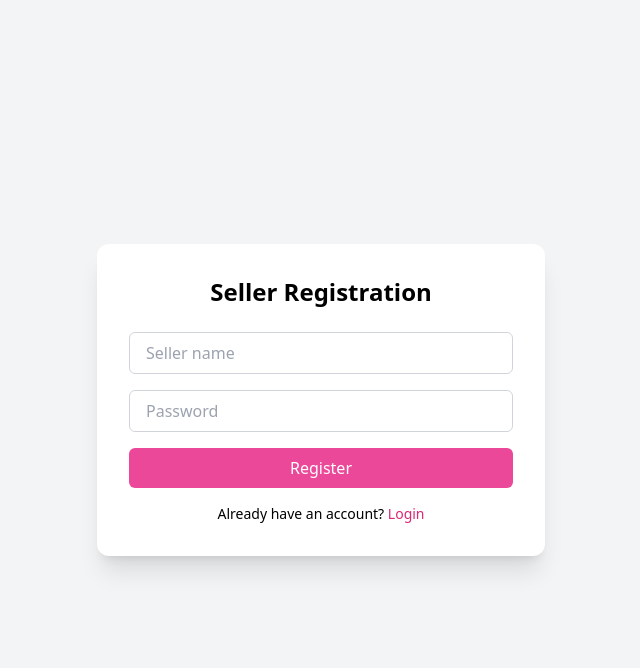
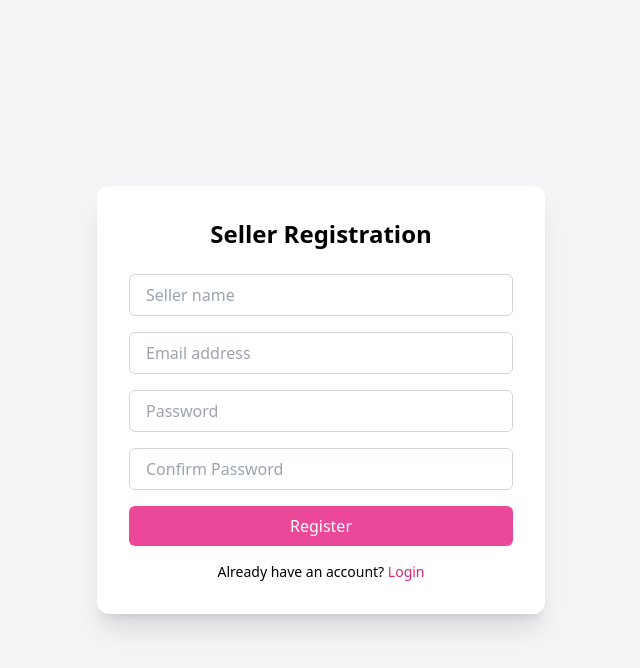
Before and after one commit to Verna-11/msgbot-app, a Flask app: page /register in a window 1280 px wide. Shown: the top 668 px of the page, without its empty margins (319-959 px from the left). Run offline with Flask 3, Linux system fonts and the light colour scheme; some libraries are stand-ins or nearby versions.

Commit message:
tailwindcss6

```diff
--- a/main.py
+++ b/main.py
@@ -18,7 +18,6 @@ load_dotenv()
 
 app = Flask(__name__)
 
-
 PAGE_ACCESS_TOKEN = os.getenv("PAGE_ACCESS_TOKEN")
 VERIFY_TOKEN = os.getenv("VERIFY_TOKEN")
 
@@ -28,25 +27,51 @@ app.secret_key = os.environ.get("SECRET_KEY")
 user_states = {}
 
 @app.route('/register', methods=['GET', 'POST'])
+@app.route('/register', methods=['GET', 'POST'])
 def register():
     if request.method == 'POST':
         seller = request.form['seller']
-        password = generate_password_hash(request.form['password'])
+        email = request.form['email']
+        password = request.form['password']
+        confirm_password = request.form['confirm_password']
 
-        conn = get_pg_connection()
-        cur = conn.cursor()
+        # Check if passwords match
+        if password != confirm_password:
+            flash('Passwords do not match.', 'danger')
+            return render_template('register.html')
+
+        # Hash password
+        hashed_password = generate_password_hash(password)
+
+        # Save to DB
         try:
-            cur.execute("INSERT INTO sellers (seller, password) VALUES (%s, %s)", (seller, password))
+            conn = psycopg2.connect("dbname=yourdb user=youruser password=yourpass")
+            cur = conn.cursor()
+
+            # Check if seller or email already exists
+            cur.execute("SELECT * FROM sellers WHERE seller_name = %s OR email = %s", (seller, email))
+            existing = cur.fetchone()
+            if existing:
+                flash('Seller or email already exists.', 'danger')
+                return render_template('register.html')
+
+            # Insert new seller
+            cur.execute("INSERT INTO sellers (seller_name, password, email) VALUES (%s, %s, %s)",
+                        (seller, hashed_password, email))
             conn.commit()
-            flash("Registration successful. Please log in.", "success")
-            return redirect(url_for('login'))
-        except UniqueViolation:
-            conn.rollback()
-            flash("Seller already exists.", "danger")
-        finally:
             cur.close()
             conn.close()
+
+            flash('Registration successful! You can now log in.', 'success')
+            return redirect(url_for('login'))
+
+        except Exception as e:
+            print("Error:", e)
+            flash('Registration failed. Please try again later.', 'danger')
+            return render_template('register.html')
+
     return render_template('register.html')
+
 
 
 @app.route('/login', methods=['GET', 'POST'])
--- a/templates/register.html
+++ b/templates/register.html
@@ -8,9 +8,10 @@
 
   <div class="bg-white p-8 rounded-xl shadow-xl w-full max-w-md">
     <h2 class="text-2xl font-bold text-center mb-6">Seller Registration</h2>
+
     {% with messages = get_flashed_messages(with_categories=true) %}
       {% if messages %}
-        <div class="space-y-2 mb-4">
+        <div id="flash-messages" class="space-y-2 mb-4">
           {% for category, message in messages %}
             <div class="px-4 py-2 rounded text-white
                         {% if category == 'success' %} bg-pink-500
@@ -22,16 +23,28 @@
         </div>
       {% endif %}
     {% endwith %}
-    <form method="POST" class="space-y-4">
+
+    <form method="POST" class="space-y-4" onsubmit="return validatePasswords()">
       {% if danger %}
       <div class="bg-red-100 text-red-700 px-4 py-2 rounded-md">
         {{ danger }}
       </div>
       {% endif %}
+
       <input name="seller" placeholder="Seller name" required
       class="w-full px-4 py-2 border border-gray-300 rounded-md focus:outline-none focus:ring-2 focus:ring-pink-500">
-      <input name="password" type="password" placeholder="Password" required
+
+      <input name="email" type="email" placeholder="Email address" required
+        class="w-full px-4 py-2 border border-gray-300 rounded-md focus:outline-none focus:ring-2 focus:ring-pink-500">
+
+      <input id="password" name="password" type="password" placeholder="Password" required
       class="w-full px-4 py-2 border border-gray-300 rounded-md focus:outline-none focus:ring-2 focus:ring-pink-500">
+
+      <input id="confirm_password" type="password" placeholder="Confirm Password" required
+      class="w-full px-4 py-2 border border-gray-300 rounded-md focus:outline-none focus:ring-2 focus:ring-pink-500">
+
+      <p id="password-error" class="text-red-500 text-sm hidden">Passwords do not match.</p>
+
       <button type="submit"
       class="w-full bg-pink-500 text-white py-2 rounded-md hover:bg-pink-700 transition">Register</button>
     </form>
@@ -40,6 +53,7 @@
       Already have an account? <a href="/login" class="text-pink-600 hover:underline">Login</a>
     </p>
   </div>
+
   <script>
     // Auto-hide flash messages after 3 seconds
     setTimeout(() => {
@@ -49,9 +63,21 @@
         setTimeout(() => flashBox.remove(), 500); // remove after fade out
       }
     }, 3000);
+
+    // Validate that passwords match
+    function validatePasswords() {
+      const password = document.getElementById("password").value;
+      const confirmPassword = document.getElementById("confirm_password").value;
+      const errorMsg = document.getElementById("password-error");
+
+      if (password !== confirmPassword) {
+        errorMsg.classList.remove("hidden");
+        return false;
+      } else {
+        errorMsg.classList.add("hidden");
+        return true;
+      }
+    }
   </script>
 </body>
-
-</body>
 </html>
-</html>
```
